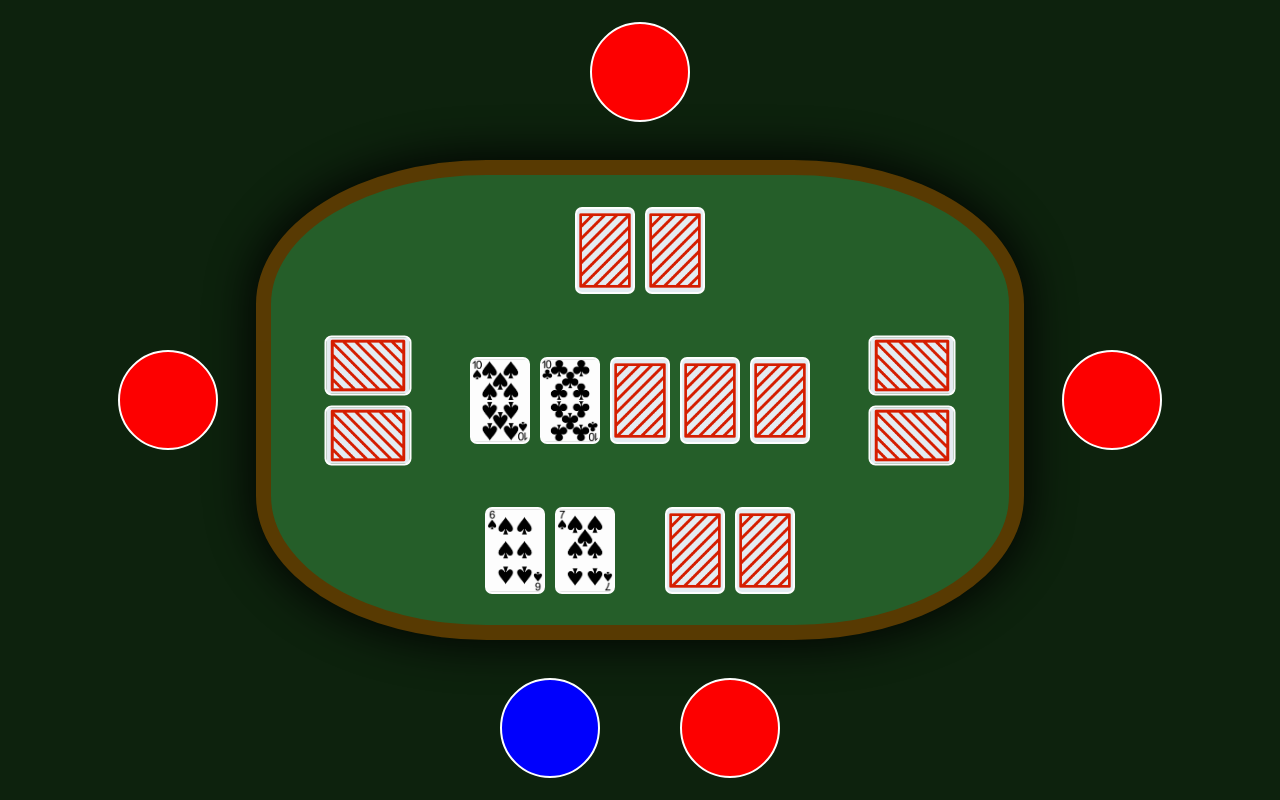
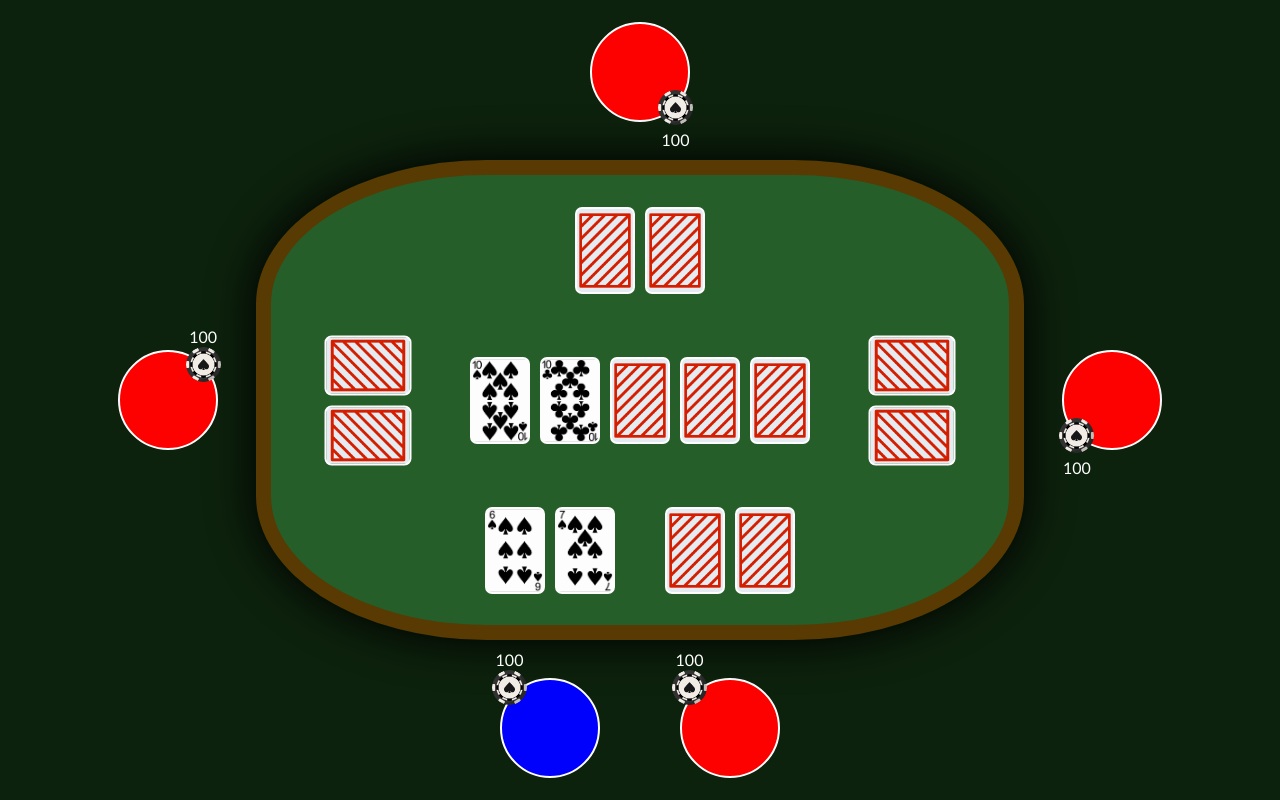
Before and after one commit to SublimedApple58/poker, a React (Vite) app: page / in a window 1280 px wide. Both pictures are taken after typing "5" into the empty fields and a click on the button "Send number". Built offline with nearby package versions, Linux system fonts and the light colour scheme.

Commit message:
aggiunte chips

```diff
--- a/src/components/Player/Player.css
+++ b/src/components/Player/Player.css
@@ -12,6 +12,7 @@
     animation-timing-function: ease-out;
     animation-iteration-count: 1;
     animation-fill-mode: forwards;
+    position: relative;
 }
 
 .user{
@@ -37,3 +38,47 @@
 .bottom .player, .bottom .user{
     margin-top: 5%;
 }
+
+.chips{
+    width: 35px;
+    height: 35px;
+    position: absolute;
+    border-radius: 100%;
+    display: flex;
+    justify-content: center;
+    background-image: url(../../../icon/poker-chip.png);
+    background-size: cover;
+}
+
+.chips p{
+    position: relative;
+    transition: all .3s ease-out;
+}
+
+.bottom .chips p, .left .chips p{
+    top: -20px
+}
+
+.top .chips p, .right .chips p{
+    bottom: -40px
+}
+
+.bottom .chips{
+    top: -10px;
+    left: -10px;
+}
+
+.left .chips{
+    top: -5px;
+    right: -5px;
+}
+
+.right .chips{
+    bottom: -5px;
+    left: -5px;
+}
+
+.top .chips{
+    bottom: -5px;
+    right: -5px;
+}
--- a/src/components/Player/Player.tsx
+++ b/src/components/Player/Player.tsx
@@ -6,11 +6,16 @@ function Player(props:{isUser: boolean}){
     useEffect(()=>{
     }, [])
 
+    const chips: number = 100;
     const stylePlayer = props.isUser ? 'user' : 'player';
 
     return (
         <>
-                <div className={stylePlayer}></div>
+                <div className={stylePlayer}>
+                    <div className="chips">
+                        <p>{chips}</p>
+                    </div>
+                </div>
         </>
     )
 }
```
Also changed, not shown: icon/poker-chip.png (added).
